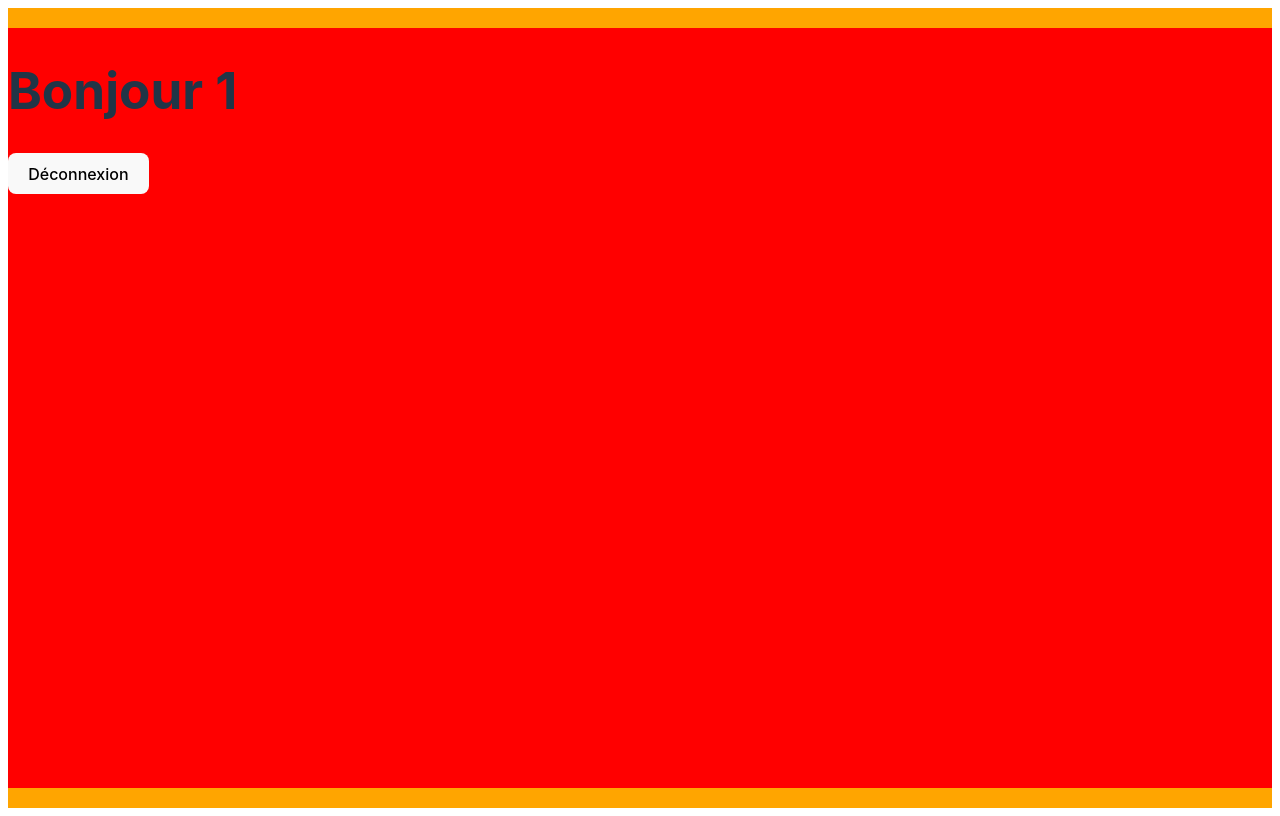
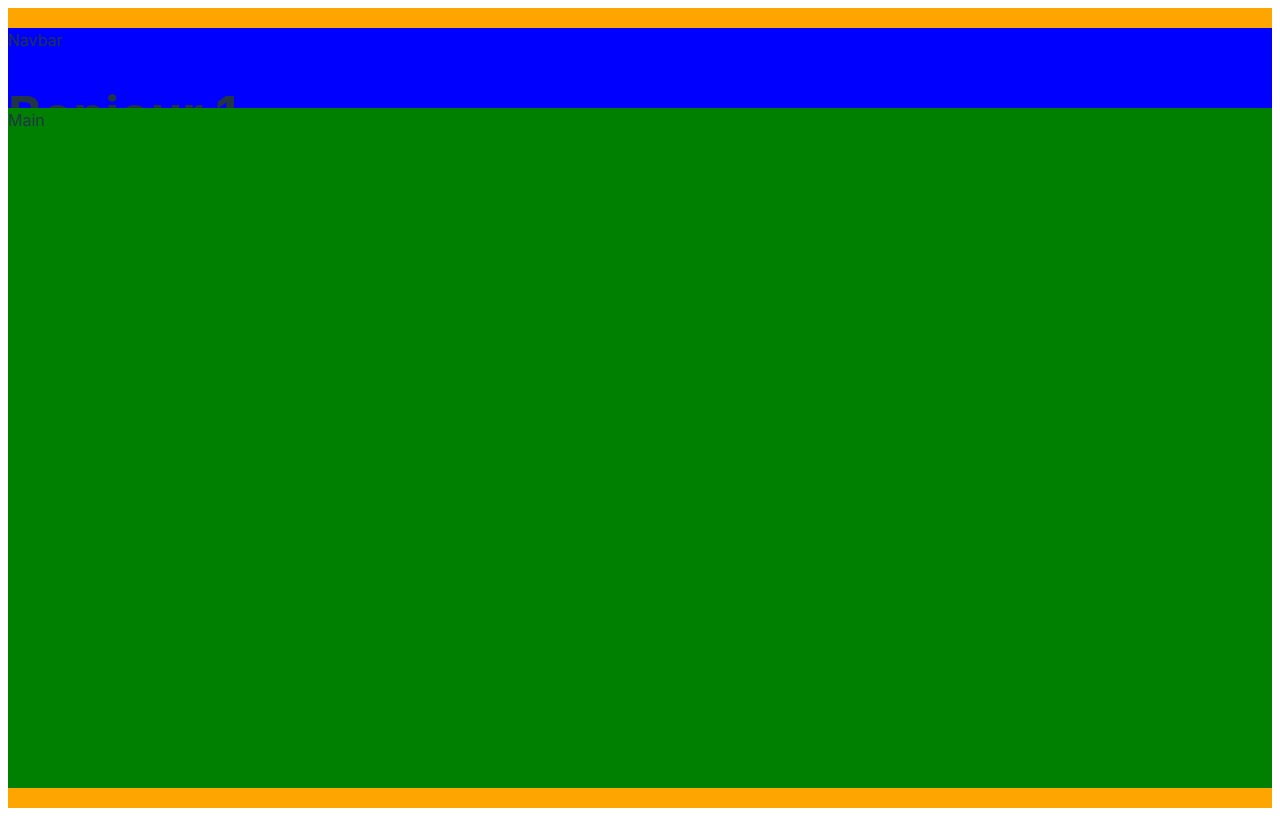
Before and after one commit to djibh/crazee, a React (Vite) app: page /order/1 in a window 1280 px wide. Built offline with nearby package versions, Linux system fonts and the light colour scheme.

Commit message:
WIP (F04:ORDER) > Add layout/navbar & main

```diff
--- a/src/components/pages/order/OrderPage.jsx
+++ b/src/components/pages/order/OrderPage.jsx
@@ -7,8 +7,12 @@ export default function OrderPage() {
   return (
     <OrderPageStyled>
       <div className="container">
-        <h1>Bonjour { username }</h1>
-        <Link to="/"><button>Déconnexion</button></Link>
+        <div className="navbar">
+          Navbar
+          <h1>Bonjour { username }</h1>
+          <Link to="/"><button>Déconnexion</button></Link>
+        </div>
+        <div className="main">Main</div>
       </div>
     </OrderPageStyled>
   )
@@ -25,5 +29,16 @@ const OrderPageStyled = styled.div`
     background: red;
     height: 95vh;
     width: 1400px;
+    display: flex;
+    flex-direction: column;
+
+    .navbar {
+      background: blue;
+      height: 10vh;
+    }
+    .main {
+      background: green;
+      flex: 1;
+    }
   }
 `;
```
